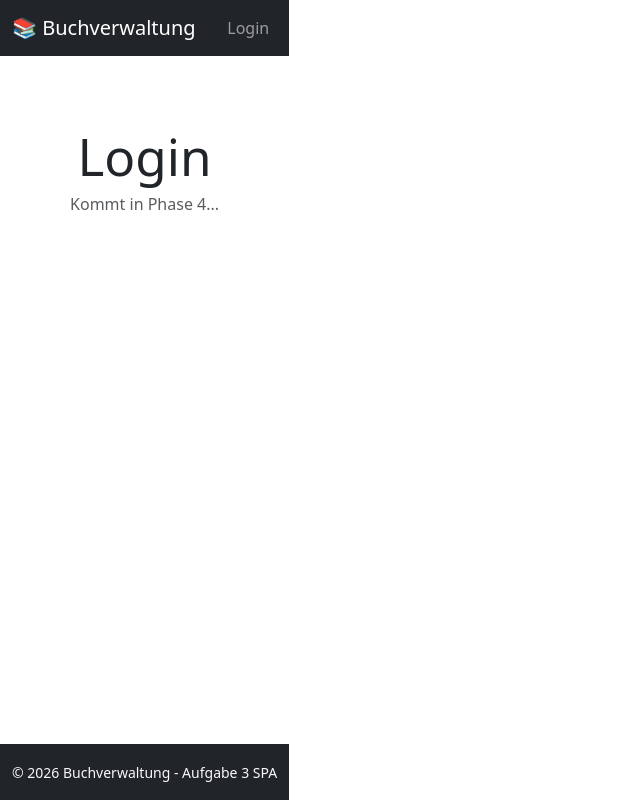
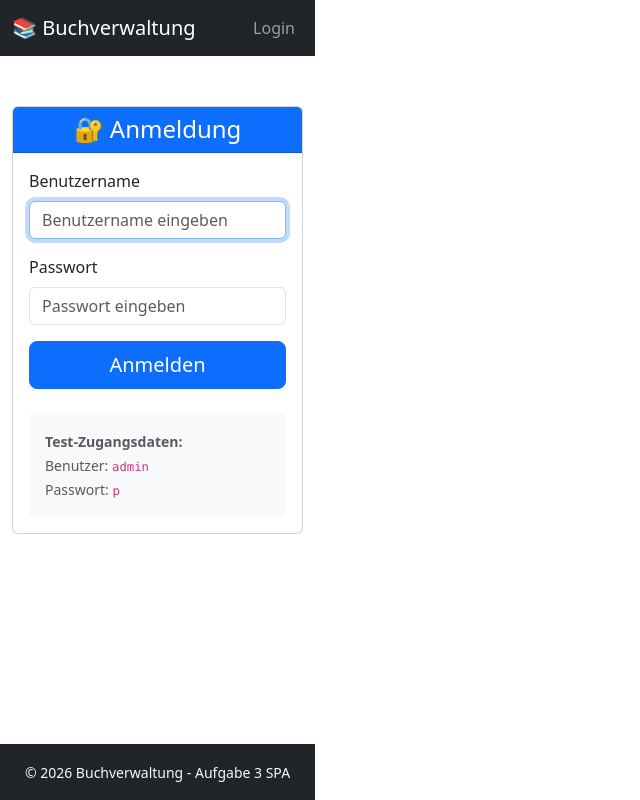
Before and after one commit to nickrusnak/SPA_React_Vite_Bootstrap_GraphQL, a React app in the folder frontend/: page /login in a window 1280 px wide. Shown: the whole page, without its empty margins (0-640 px from the left). Built offline with nearby package versions, Linux system fonts and the light colour scheme; the HTML template or start-up script is replaced by a standard one.

Commit message:
feat: LoginPage mit Formular und Fehlerbehandlung

```diff
--- a/frontend/src/App.tsx
+++ b/frontend/src/App.tsx
@@ -14,14 +14,9 @@ import { apolloClient } from './apollo/client';
 import { ProtectedRoute } from './components/common/ProtectedRoute';
 import { MainLayout } from './components/layout/MainLayout';
 import { AuthProvider } from './context/AuthContext';
+import { LoginPage } from './pages/LoginPage';
 
-// Platzhalter-Komponenten (werden in Phase 4 implementiert)
-const LoginPage = () => (
-  <div className="text-center py-5">
-    <h1>Login</h1>
-    <p className="text-muted">Kommt in Phase 4...</p>
-  </div>
-);
+// Platzhalter-Komponenten (werden noch implementiert)
 
 const SearchPage = () => (
   <div className="text-center py-5">
--- /dev/null
+++ b/frontend/src/pages/LoginPage.tsx
@@ -0,0 +1,163 @@
+/**
+ * LoginPage - Anmeldeseite für die Buchverwaltung
+ *
+ * Diese Seite ermöglicht es Benutzern, sich mit ihren Credentials anzumelden.
+ * Nach erfolgreicher Anmeldung wird der Benutzer zur Suchseite weitergeleitet.
+ *
+ * Features:
+ * - Formular mit Username und Passwort
+ * - Fehleranzeige bei falschen Credentials
+ * - Redirect zur ursprünglichen Seite nach Login
+ * - Loading-State während der Authentifizierung
+ */
+import { useState, type FormEvent } from 'react';
+import { Alert, Button, Card, Form, Spinner } from 'react-bootstrap';
+import { useLocation, useNavigate } from 'react-router-dom';
+import { useAuth } from '../context/AuthContext';
+
+/**
+ * Interface für den Location-State (von ProtectedRoute übergeben)
+ */
+interface LocationState {
+  from?: {
+    pathname: string;
+  };
+}
+
+export const LoginPage = () => {
+  // Auth-Context für Login-Funktion
+  const { login, isAuthenticated } = useAuth();
+  const navigate = useNavigate();
+  const location = useLocation();
+
+  // Formular-State
+  const [username, setUsername] = useState('');
+  const [password, setPassword] = useState('');
+
+  // UI-State
+  const [loading, setLoading] = useState(false);
+  const [error, setError] = useState<string | null>(null);
+
+  // Zielseite nach Login (von ProtectedRoute übergeben oder /suche als Standard)
+  const from = (location.state as LocationState)?.from?.pathname || '/suche';
+
+  // Wenn bereits eingeloggt, zur Zielseite weiterleiten
+  if (isAuthenticated) {
+    navigate(from, { replace: true });
+    return null;
+  }
+
+  /**
+   * Formular-Submit-Handler
+   * Ruft die Login-Funktion auf und behandelt Erfolg/Fehler
+   */
+  const handleSubmit = async (e: FormEvent) => {
+    e.preventDefault();
+
+    // Validierung
+    if (!username.trim() || !password.trim()) {
+      setError('Bitte Benutzername und Passwort eingeben');
+      return;
+    }
+
+    setLoading(true);
+    setError(null);
+
+    try {
+      const success = await login({ username, password });
+
+      if (success) {
+        // Bei Erfolg zur Zielseite navigieren
+        navigate(from, { replace: true });
+      } else {
+        // Bei Fehler Meldung anzeigen
+        setError('Anmeldung fehlgeschlagen. Bitte Zugangsdaten überprüfen.');
+      }
+    } catch (err) {
+      // Unerwarteter Fehler
+      console.error('Login-Fehler:', err);
+      setError('Ein unerwarteter Fehler ist aufgetreten. Bitte später erneut versuchen.');
+    } finally {
+      setLoading(false);
+    }
+  };
+
+  return (
+    <div className="d-flex justify-content-center align-items-center" style={{ minHeight: '60vh' }}>
+      <Card style={{ width: '100%', maxWidth: '400px' }}>
+        <Card.Header as="h4" className="text-center bg-primary text-white">
+          🔐 Anmeldung
+        </Card.Header>
+        <Card.Body>
+          {/* Fehlermeldung anzeigen */}
+          {error && (
+            <Alert variant="danger" onClose={() => setError(null)} dismissible>
+              {error}
+            </Alert>
+          )}
+
+          <Form onSubmit={handleSubmit}>
+            {/* Benutzername */}
+            <Form.Group className="mb-3" controlId="username">
+              <Form.Label>Benutzername</Form.Label>
+              <Form.Control
+                type="text"
+                placeholder="Benutzername eingeben"
+                value={username}
+                onChange={(e) => setUsername(e.target.value)}
+                disabled={loading}
+                autoFocus
+                required
+              />
+            </Form.Group>
+
+            {/* Passwort */}
+            <Form.Group className="mb-3" controlId="password">
+              <Form.Label>Passwort</Form.Label>
+              <Form.Control
+                type="password"
+                placeholder="Passwort eingeben"
+                value={password}
+                onChange={(e) => setPassword(e.target.value)}
+                disabled={loading}
+                required
+              />
+            </Form.Group>
+
+            {/* Submit-Button */}
+            <div className="d-grid">
+              <Button variant="primary" type="submit" disabled={loading} size="lg">
+                {loading ? (
+                  <>
+                    <Spinner
+                      as="span"
+                      animation="border"
+                      size="sm"
+                      role="status"
+                      aria-hidden="true"
+                      className="me-2"
+                    />
+                    Anmeldung läuft...
+                  </>
+                ) : (
+                  'Anmelden'
+                )}
+              </Button>
+            </div>
+          </Form>
+
+          {/* Hinweis für Testbenutzer */}
+          <div className="mt-4 p-3 bg-light rounded">
+            <small className="text-muted">
+              <strong>Test-Zugangsdaten:</strong>
+              <br />
+              Benutzer: <code>admin</code>
+              <br />
+              Passwort: <code>p</code>
+            </small>
+          </div>
+        </Card.Body>
+      </Card>
+    </div>
+  );
+};
```
Also changed, not shown: frontend/src/pages/index.ts (added, +10 -0 lines).
